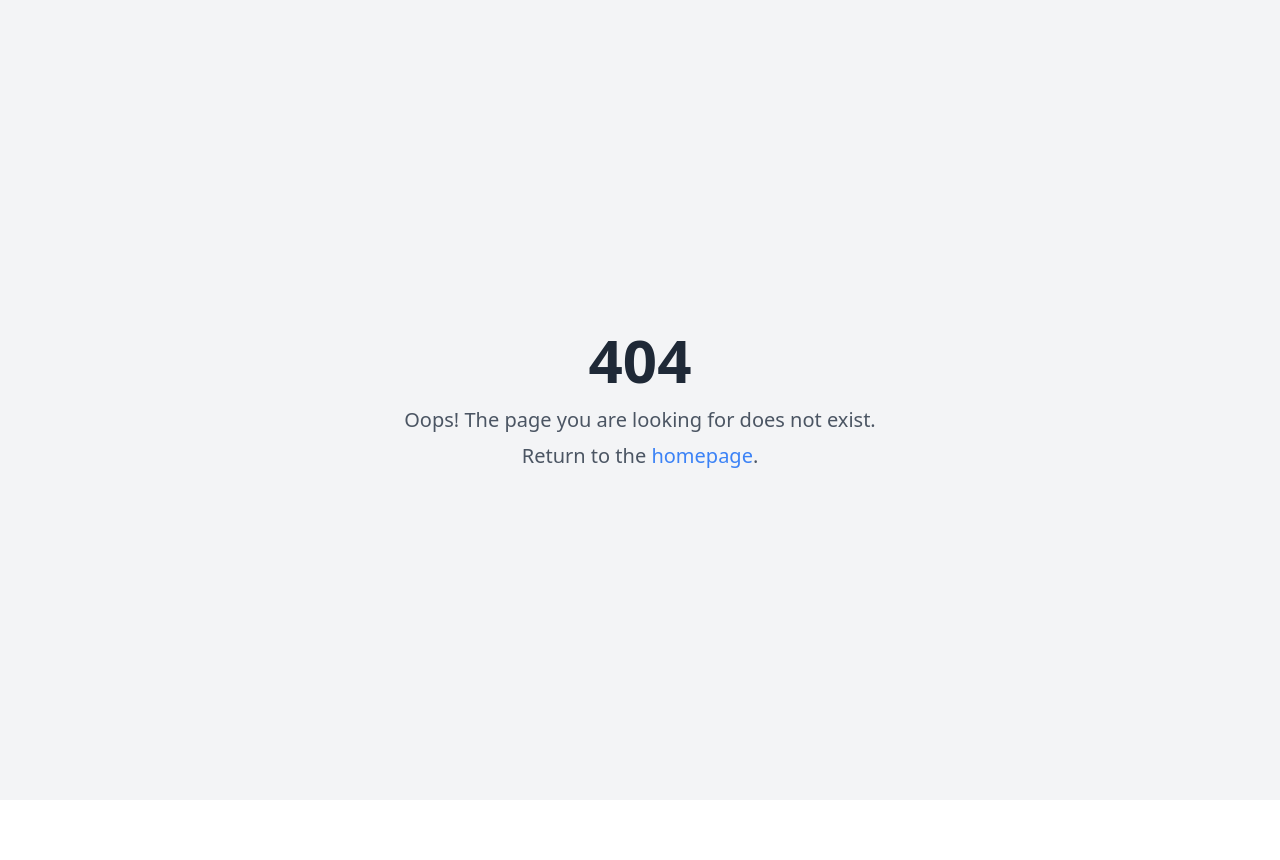
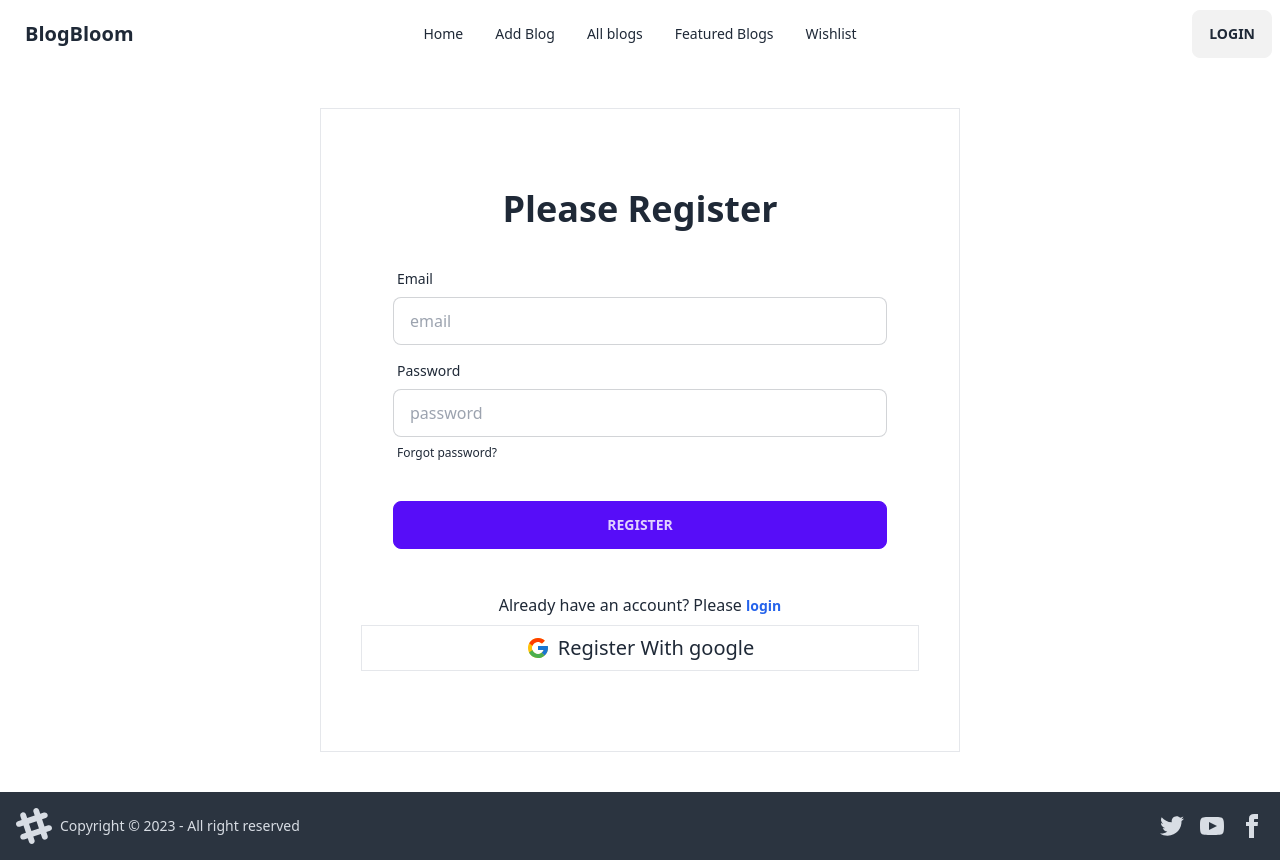
Before and after one commit to abir-exe/BlogBloom, a React (Vite) app: page /register in a window 1280 px wide. Before the commit this address had no page. Before the commit the page ends 800 px from the top, so only its background shows below. Built offline with nearby package versions, Linux system fonts and the light colour scheme; no server answers.

Commit message:
added the registration page and created the authcontext

```diff
--- a/package.json
+++ b/package.json
@@ -10,12 +10,16 @@
     "preview": "vite preview"
   },
   "dependencies": {
+    "axios": "^1.6.0",
+    "firebase": "^10.5.2",
     "localforage": "^1.10.0",
     "match-sorter": "^6.3.1",
     "react": "^18.2.0",
     "react-dom": "^18.2.0",
+    "react-icons": "^4.11.0",
     "react-router-dom": "^6.18.0",
-    "sort-by": "^1.2.0"
+    "sort-by": "^1.2.0",
+    "sweetalert2": "^11.9.0"
   },
   "devDependencies": {
     "@types/react": "^18.2.15",
--- /dev/null
+++ b/src/Firebase/firebase.config.js
@@ -0,0 +1,17 @@
+
+
+import { initializeApp } from "firebase/app";
+
+const firebaseConfig = {
+  apiKey: "AIzaSyDvzv0glNVsfOEHIW_EfumXIGc9Y-b5UQ0",
+  authDomain: "blogbloom-0006.firebaseapp.com",
+  projectId: "blogbloom-0006",
+  storageBucket: "blogbloom-0006.appspot.com",
+  messagingSenderId: "862267072899",
+  appId: "1:862267072899:web:5dc1711c9fd75a79a316b6"
+};
+
+// Initialize Firebase
+const app = initializeApp(firebaseConfig);
+
+export default app;
--- /dev/null
+++ b/src/Providers/AuthProvider.jsx
@@ -0,0 +1,67 @@
+/* eslint-disable react/prop-types */
+import { createContext, useEffect, useState } from "react";
+import {  createUserWithEmailAndPassword, getAuth, onAuthStateChanged, signInWithEmailAndPassword, signInWithPopup, signOut } from "firebase/auth";
+import app from "../Firebase/firebase.config";
+
+
+export  const AuthContext = createContext(null);
+const auth = getAuth(app);
+
+const AuthProvider = ( {children} ) => {
+
+    const [user, setUser] = useState(null);
+    const [loading, setLoading] = useState(true);
+
+    const createUser = (email, password) => {
+        setLoading(true);
+        return createUserWithEmailAndPassword(auth, email, password)
+    }
+
+    const signIn = (email, password) => {
+        setLoading(true);
+        return signInWithEmailAndPassword(auth, email, password);
+    }
+
+    const logOut = () => {
+        setLoading(true);
+        return signOut(auth)
+
+    }
+
+    const googleSignIn = (auth) => {
+        setLoading(true);
+        return signInWithPopup(auth);
+    }
+
+    useEffect(() =>{
+        const unSubscribe = onAuthStateChanged(auth, currentUser => {
+            console.log('user in the auth state changed', currentUser)
+            setUser(currentUser);
+            setLoading(false);
+        });
+        return () => {
+            unSubscribe();
+        }
+    },[])
+
+
+
+    const authInfo = {
+        user,
+        createUser,
+        logOut,
+        signIn,
+        loading,
+        googleSignIn
+
+    };
+
+
+    return (
+        <AuthContext.Provider value={authInfo}>
+            {children}
+        </AuthContext.Provider>
+    );
+};
+
+export default AuthProvider;
--- a/src/components/shared/navbar/Navbar.jsx
+++ b/src/components/shared/navbar/Navbar.jsx
@@ -1,7 +1,11 @@
 import { Link } from "react-router-dom";
+import { AuthContext } from "../../../Providers/AuthProvider";
+import { useContext } from "react";
 
 
 const Navbar = () => {
+
+    const { user } = useContext(AuthContext);
 
     const NavItems = <>
         <li><Link to="/">Home</Link></li>
@@ -30,9 +34,31 @@ const Navbar = () => {
     </ul>
   </div>
   <div className="navbar-end">
-    <a className="btn">Button</a>
+    <div>
+    {user && (
+                <div className="flex flex-col lg:flex-row  items-center justify-center gap-2 mr-2 text-white">
+                  <h3>User: {user.displayName}</h3>
+                  <div className="avatar">
+                    <div className="w-12 rounded-full">
+                      <img src={user.photoURL} />
+                    </div>
+                  </div>
+                </div>
+              )}
+            </div>
+          {user ? (
+            <button  className="btn">
+              Sign Out
+            </button>
+          ) : (
+            <Link to="/login">
+              <button className="btn">Login</button>
+            </Link>
+          )}
+    </div>
+
   </div>
-</div>
+
     );
 };
 
--- a/src/main.jsx
+++ b/src/main.jsx
@@ -5,15 +5,16 @@ import "./index.css";
 
 import { RouterProvider } from "react-router-dom";
 import router from "./routes/Routes";
+import AuthProvider from "./Providers/AuthProvider";
 
 
 
 ReactDOM.createRoot(document.getElementById("root")).render(
   <div className="max-w-7xl mx-auto">
+    <AuthProvider>
     <React.StrictMode>
-
       <RouterProvider router={router} />
-
     </React.StrictMode>
+    </AuthProvider>
   </div>
 );
--- /dev/null
+++ b/src/pages/Registration/Registration.jsx
@@ -0,0 +1,132 @@
+import { Link, useNavigate } from "react-router-dom";
+import { FcGoogle } from "react-icons/fc";
+import { useContext, useState } from "react";
+import { AuthContext } from "../../Providers/AuthProvider";
+import Swal from "sweetalert2";
+import { GoogleAuthProvider, getAuth, signInWithPopup } from "firebase/auth";
+import app from "../../Firebase/firebase.config";
+
+
+const Registration = () => {
+  const [registerError, setRegisterError] = useState("");
+  const [success, setSuccess] = useState("");
+
+  const navigate = useNavigate();
+  const { createUser } = useContext(AuthContext);
+
+  const handleRegister = (e) => {
+    e.preventDefault();
+    console.log(e.currentTarget);
+    const form = new FormData(e.currentTarget);
+    const email = form.get("email");
+    const password = form.get("password");
+    const name = form.get("displayName");
+    const photo = form.get("photo");
+    console.log(email, password, name, photo);
+    setRegisterError("");
+    setSuccess("");
+
+    if (password.length < 6) {
+      setRegisterError("Password should be at least 6 characters or longer");
+      return;
+    } else if (!/[A-Z]/.test(password)) {
+      setRegisterError(
+        "your password should have at least one uppercase character"
+      );
+      return;
+    } else if (!/[!@#$%^&*]/.test(password)) {
+      setRegisterError(
+        "your password should have at least one special(!,@,#,$,%,^,&,*) character"
+      );
+      return;
+    }
+
+    // create user
+    createUser(email, password)
+      .then((result) => {
+        console.log(result.user);
+        Swal.fire("Welcome", "Account created successfully", "success");
+      })
+      .catch((error) => {
+        console.error(error);
+        setRegisterError(error.message);
+        Swal.fire("Sorry", "Account creation failed", "error");
+      });
+  };
+  // googleSignIn
+  const auth = getAuth(app);
+  const provider = new GoogleAuthProvider();
+  const handleGoogle = () => {
+    signInWithPopup(auth, provider)
+      .then((result) => {
+        console.log(result.user);
+
+        // navigate after login
+        navigate(location?.state ? location.state : "/");
+      })
+      .catch((error) => {
+        console.error(error);
+      });
+  };
+
+  return (
+    <div>
+      <div className="w-4/5 md:3/4 lg:w-2/4 mx-auto py-20 border my-10 p-10">
+        <h2 className="text-4xl text-center font-bold">Please Register</h2>
+        <form onSubmit={handleRegister} className="card-body">
+          <div className="form-control">
+            <label className="label">
+              <span className="label-text">Email</span>
+            </label>
+            <input
+              type="email"
+              placeholder="email"
+              className="input input-bordered"
+              required
+              name="email"
+            />
+          </div>
+          <div className="form-control">
+            <label className="label">
+              <span className="label-text">Password</span>
+            </label>
+            <input
+              type="password"
+              placeholder="password"
+              className="input input-bordered"
+              required
+              name="password"
+            />
+            <label className="label">
+              <a href="#" className="label-text-alt link link-hover">
+                Forgot password?
+              </a>
+            </label>
+          </div>
+
+          {registerError && <p className="text-red-600"> {registerError} </p>}
+          {success && <p className="text-green-600">Registration Successful</p>}
+
+          <div className="form-control mt-6">
+            <button className="btn btn-primary">Register</button>
+          </div>
+        </form>
+        <p className="text-center my-3 mb-2">
+          Already have an account? Please{" "}
+          <Link className="text-sm font-bold text-blue-600" to="/login">
+            login
+          </Link>
+        </p>
+        <div
+          onClick={handleGoogle}
+          className="flex text-sm md:text-md lg:text-xl justify-center items-center gap-2 border w-full mx-auto px-3  py-2"
+        >
+          <FcGoogle className="text-2xl"></FcGoogle>
+          <button className="">Register With google</button>
+        </div>
+      </div>
+    </div>
+  );
+};
+
+export default Registration;
--- a/src/routes/Routes.jsx
+++ b/src/routes/Routes.jsx
@@ -6,6 +6,7 @@ import AllBlogs from "../pages/AllBlogs/AllBlogs";
 import FeaturedBlogs from "../pages/FeaturedBlogs/FeaturedBlogs";
 import Wishlist from "../pages/Wishlist/Wishlist";
 import ErrorPage from "../pages/Error/ErrorPage";
+import Registration from "../pages/Registration/Registration";
 
 
 const router = createBrowserRouter([
@@ -33,6 +34,10 @@ const router = createBrowserRouter([
         {
           path: '/wishlist',
           element: <Wishlist></Wishlist>
+        },
+        {
+          path: '/register',
+          element: <Registration></Registration>
         }
 
       ]
```
Also changed, not shown: 1 other file (tests, documents, lock files or other folders).
